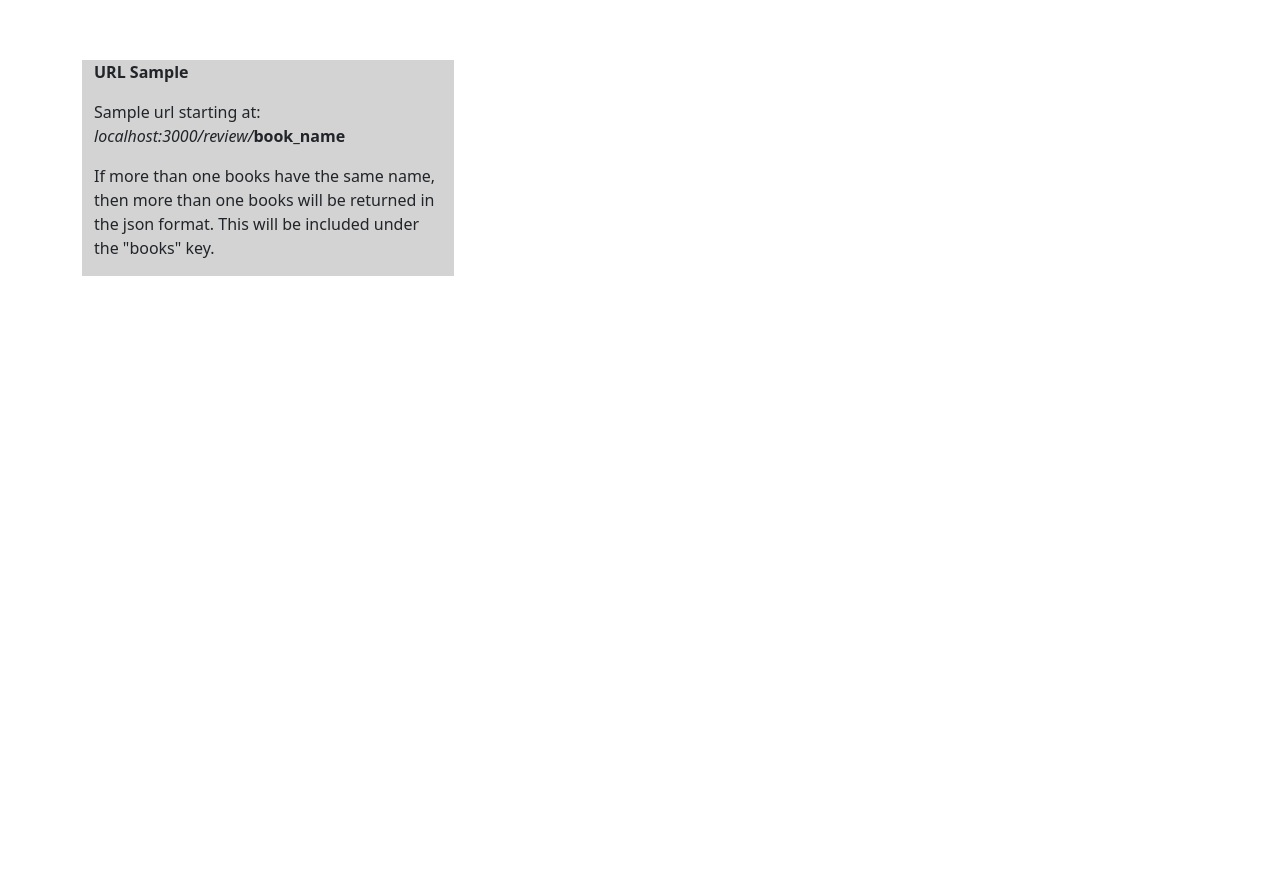
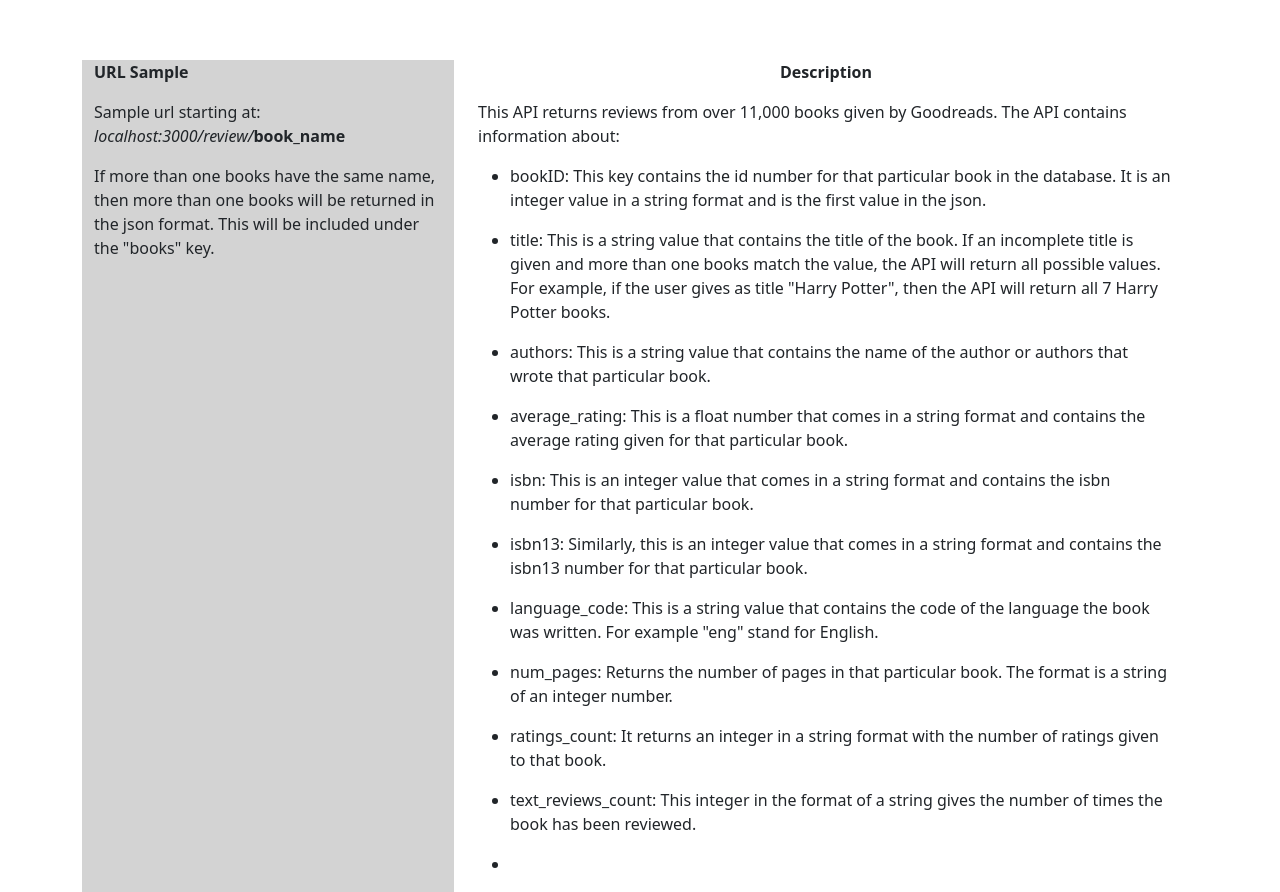
Before and after one commit to DeanDro/books_api, a website: page public/index.html in a window 1280 px wide. Shown: the part 67-959 px from the top of the page. Before the commit the page ends 800 px from the top, so only its background shows below. Drawn offline with nearby package versions, Linux system fonts and the light colour scheme.

Commit message:
adding information in the website page

```diff
--- a/public/index.html
+++ b/public/index.html
@@ -24,7 +24,73 @@
                         </p>
                     </div>
                     <div class="col-md-8" id="doc_description">
+                        <p><b>Description</b></p>
+                        <div class="container" id="description_container">
+                            <p>This API returns reviews from over 11,000 books given by Goodreads. The API contains information about:</p>
+                            <ul>
+                                <li><p>bookID: This key contains the id number for that particular book in the database. It is an integer
+                                    value in a string format and is the first value in the json.</p>
+                                </li>
+                                <li>
+                                    <p>title: This is a string value that contains the title of the book. If an incomplete title is
+                                        given and more than one books match the value, the API will return all possible values. For
+                                        example, if the user gives as title "Harry Potter", then the API will return all 7 Harry Potter
+                                        books.
+                                    </p>
+                                </li>
+                                <li>
+                                    <p>
+                                        authors: This is a string value that contains the name of the author or authors that wrote
+                                        that particular book.
+                                    </p>
+                                </li>
+                                <li>
+                                    <p>
+                                        average_rating: This is a float number that comes in a string format and contains the average
+                                        rating given for that particular book.
+                                    </p>
+                                </li>
+                                <li>
+                                    <p>
+                                        isbn: This is an integer value that comes in a string format and contains the isbn number
+                                        for that particular book.
+                                    </p>
+                                </li>
+                                <li>
+                                    <p>
+                                        isbn13: Similarly, this is an integer value that comes in a string format and contains the
+                                        isbn13 number for that particular book.
+                                    </p>
+                                </li>
+                                <li>
+                                    <p>
+                                        language_code: This is a string value that contains the code of the language the book was
+                                        written. For example "eng" stand for English.
+                                    </p>
+                                </li>
+                                <li>
+                                    <p>
+                                        num_pages: Returns the number of pages in that particular book. The format is a string of an
+                                        integer number.
+                                    </p>
+                                </li>
+                                <li>
+                                    <p>
+                                        ratings_count: It returns an integer in a string format with the number of ratings given to that
+                                        book.
+                                    </p>
+                                </li>
+                                <li>
+                                    <p>
+                                        text_reviews_count: This integer in the format of a string gives the number of times the
+                                        book has been reviewed.
+                                    </p>
+                                </li>
+                                <li>
 
+                                </li>
+                            </ul>
+                        </div>
                     </div>
                 </div>
             </div>
--- a/public/style/style.css
+++ b/public/style/style.css
@@ -13,3 +13,11 @@
     background-color: lightgray;
     text-align: left;
 }
+
+#doc_description{
+    margin-top: 5%;
+}
+
+#description_container{
+    text-align: left;
+}
```
Also changed, not shown: README.md.
